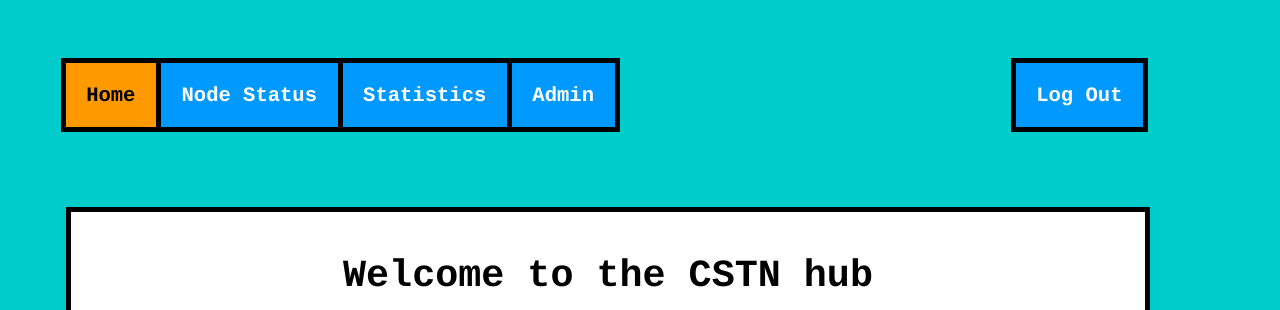
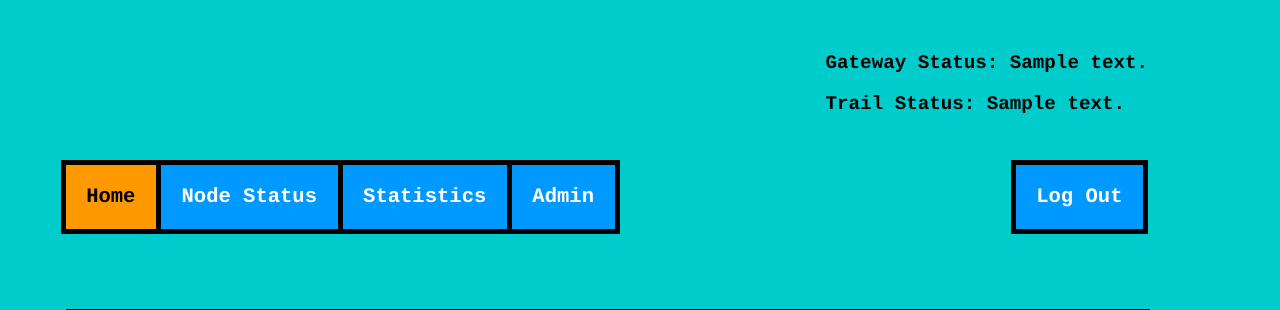
Before and after one commit to xforever1313/commutertrackingsensornet, a Django app: page / in a window 1280 px wide. Shown: the top 310 px of the page. Run offline with Django 3.2, Linux system fonts and the light colour scheme; a user stored in the database is signed in; tables that the repository leaves empty hold one stand-in row (values such as "Sample post"); parts of the project's set-up code (start-up, migrations or seed data) failed here and were passed over.

Commit message:
Added an overall status in the upper right corner of the website.g

```diff
--- a/website/ctsn/settings.py
+++ b/website/ctsn/settings.py
@@ -25,9 +25,9 @@ from Secrets import *
 SECRET_KEY = DJANGO_KEY
 
 # SECURITY WARNING: don't run with debug turned on in production!
-DEBUG = False
+DEBUG = True
 
-TEMPLATE_DEBUG = False
+TEMPLATE_DEBUG = True
 
 ALLOWED_HOSTS = ['localhost', 'ctsn.student.rit.edu']
 
--- a/website/ctsn_web/views.py
+++ b/website/ctsn_web/views.py
@@ -13,6 +13,26 @@ NavBarURLs = [('Home', 'index.html'), ('Node Status', 'node_status.html'),
 AdminBarURLs = [('Messages', 'admin_messages.html'),
               ('Maintenance', 'admin_maintenance.html')]
 
+class CtsnStatus():
+    def __init__(self):
+        self.nodes = Node.objects.all()
+        self.gatewayNode = self.nodes.get(id=1)
+        self.trailNodes = self.nodes.exclude(id=1)
+
+    def getGatewayNodeStatus(self):
+        return self.gatewayNode.status
+
+    def getTrailNodeStatus(self):
+        returnStatus = StatusSeverity.objects.get(id=1)
+
+        for node in self.trailNodes:
+            if (node.status.severity.id > returnStatus.severity.id and \
+                node.status.severity.id < 5):
+
+                returnStatus = node.status.severity
+
+        return returnStatus
+
 def HomeView(request):
     #If not authenticated, return to login
     if not request.user.is_authenticated():
@@ -24,7 +44,7 @@ def HomeView(request):
         urls = NavBarURLs[:-1]
 
     context = { 'NavBarURLs' : urls, 'pageID' : NavBarURLs[0][1],
-                'title' : 'CTSN Home' }
+                'title' : 'CTSN Home', 'status' : CtsnStatus()}
     return render_to_response(NavBarURLs[0][1], context, context_instance=RequestContext(request))
 
 def AdminMessageView(request):
@@ -37,7 +57,7 @@ def AdminMessageView(request):
     errorMessages = ErrorLog.objects.all()
     context = { 'NavBarURLs' : NavBarURLs, 'pageID' : NavBarURLs[3][1],
                 'title' : 'CTSN Trail Node Log', 'AdminBarURLs' : AdminBarURLs,
-                'errorMessages' : errorMessages }
+                'errorMessages' : errorMessages, 'status' : CtsnStatus() }
 
     return render_to_response(NavBarURLs[3][1], context, context_instance=RequestContext(request))
 
@@ -53,7 +73,7 @@ def NodeStatusView(request):
 
     context = {'NavBarURLs' : urls, 'pageID' : NavBarURLs[1][1],
                'title' : 'CTSN Node Status',
-               'nodes' : Node.objects.all()}
+               'nodes' : Node.objects.all(), 'status' : CtsnStatus()}
 
     return render_to_response(NavBarURLs[1][1], context, context_instance=RequestContext(request))
 
@@ -69,7 +89,7 @@ def NodeStatsView(request):
 
     context = {'NavBarURLs' : urls, 'pageID' : NavBarURLs[2][1],
                'title' : 'CTSN Statistics',
-               'nodes' : Node.objects.all()}
+               'nodes' : Node.objects.all(), 'status' : CtsnStatus()}
 
     return render_to_response(NavBarURLs[2][1], context, context_instance=RequestContext(request))
 
@@ -82,7 +102,7 @@ def AdminMaintenanceView(request):
 
     context = {'NavBarURLs' : NavBarURLs, 'pageID' : AdminBarURLs[1][1],
                'title' : 'CTSN Node Maintenance', 'AdminBarURLs' : AdminBarURLs,
-               'nodes' : Node.objects.all()}
+               'nodes' : Node.objects.all(), 'status' : CtsnStatus()}
 
     return render_to_response(AdminBarURLs[1][1], context, context_instance=RequestContext(request))
 
--- a/website/templates/base.html
+++ b/website/templates/base.html
@@ -8,7 +8,16 @@
 <body>
     <div id = "main">
         <div id = "status">
-
+            <p><strong>Gateway Status: </strong>
+                <span style = "color:#{{status.getGatewayNodeStatus.severity.color}};">
+                    {{status.getGatewayNodeStatus}}
+                </span>
+            </p>
+            <p><strong>Trail Status: </strong>
+                <span style = "color:#{{status.getTrailNodeStatus.color}};">
+                    {{status.getTrailNodeStatus}}
+                </span>
+            </p>
         </div>
 
         <div id = "navbar">
```
